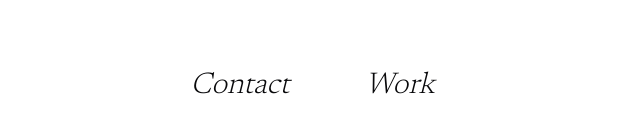
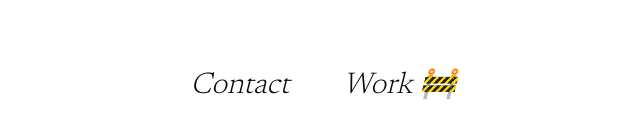
Before and after one commit to ericdai5/ren, a Next.js app: page / in a window 1280 px wide. Shown: the part 526-664 px from the top of the page, without its empty margins (320-960 px from the left). Built offline with nearby package versions, Linux system fonts and the light colour scheme.

Commit message:
quick fix

```diff
--- a/src/app/page.tsx
+++ b/src/app/page.tsx
@@ -28,7 +28,7 @@ export default function Home() {
           </div>
 
           <div className="group w-40 space-y-4 flex flex-col items-center">
-            <p className="hover:underline italic">Work</p>
+            <p className="hover:underline italic">Work 🚧</p>
             {/* <div className="transition duration-300 ease-in-out w-[5px] h-[1px] bg-white group-hover:block group-hover:scale-[20] group-hover:bg-black rounded-custom-oval "></div> */}
           </div>
         </div>
```
